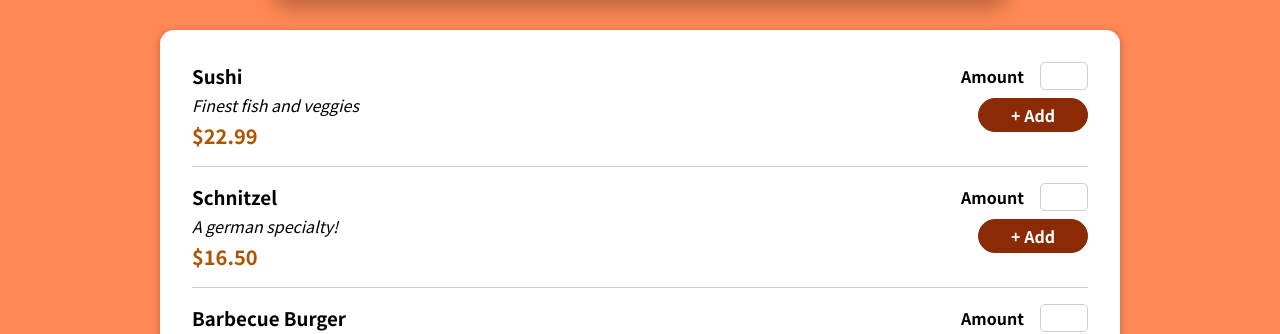
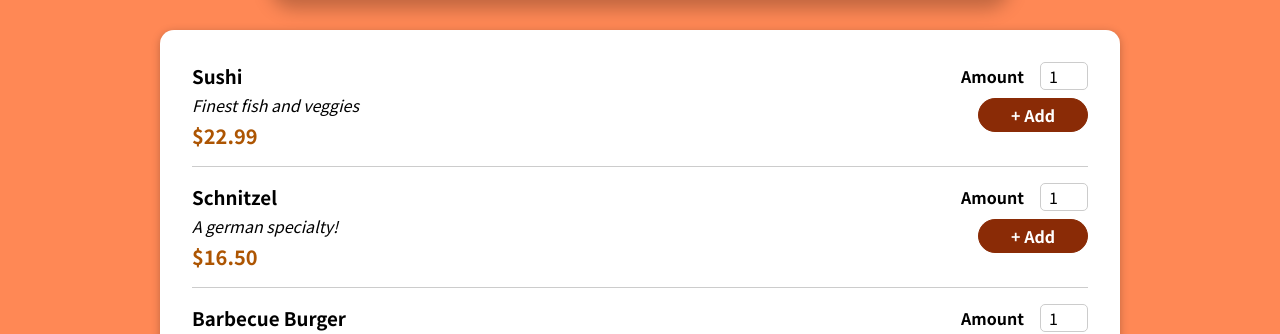
Before and after one commit to KennedyMungai/food-order-app, a React (Create React App) app: page / in a window 1280 px wide. Shown: the part 475-809 px from the top of the page. Built offline with nearby package versions, Linux system fonts and the light colour scheme.

Commit message:
Updated the INput component

```diff
--- a/src/components/Meals/MealItem/MealItemForm.js
+++ b/src/components/Meals/MealItem/MealItemForm.js
@@ -13,7 +13,7 @@ const MealItemForm = () =>
                 min: '1',
                 max: '5',
                 step: '1',
-                default: '1'
+                defaultValue: '1'
             }} />
             <button>
                 + Add
```
